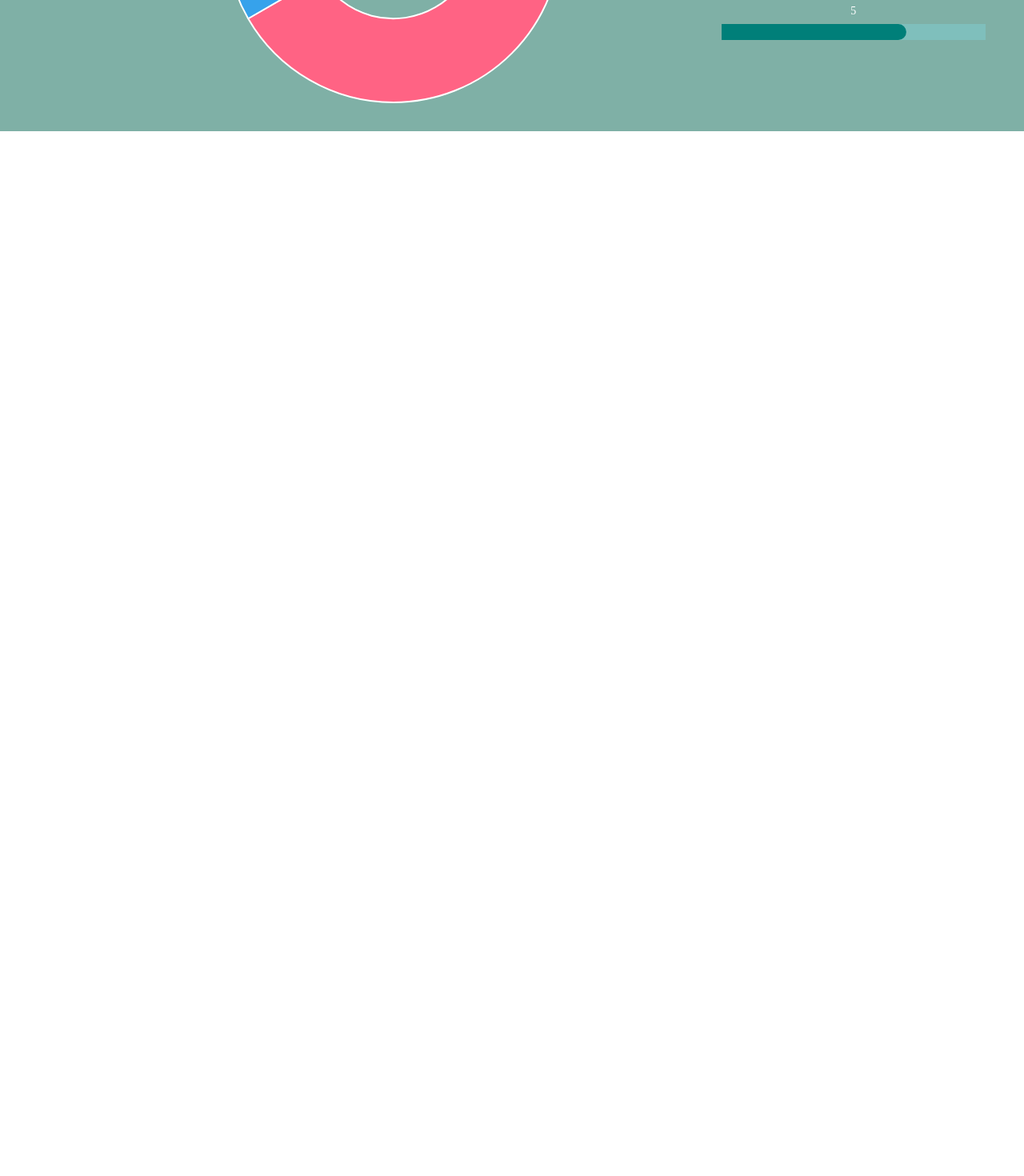
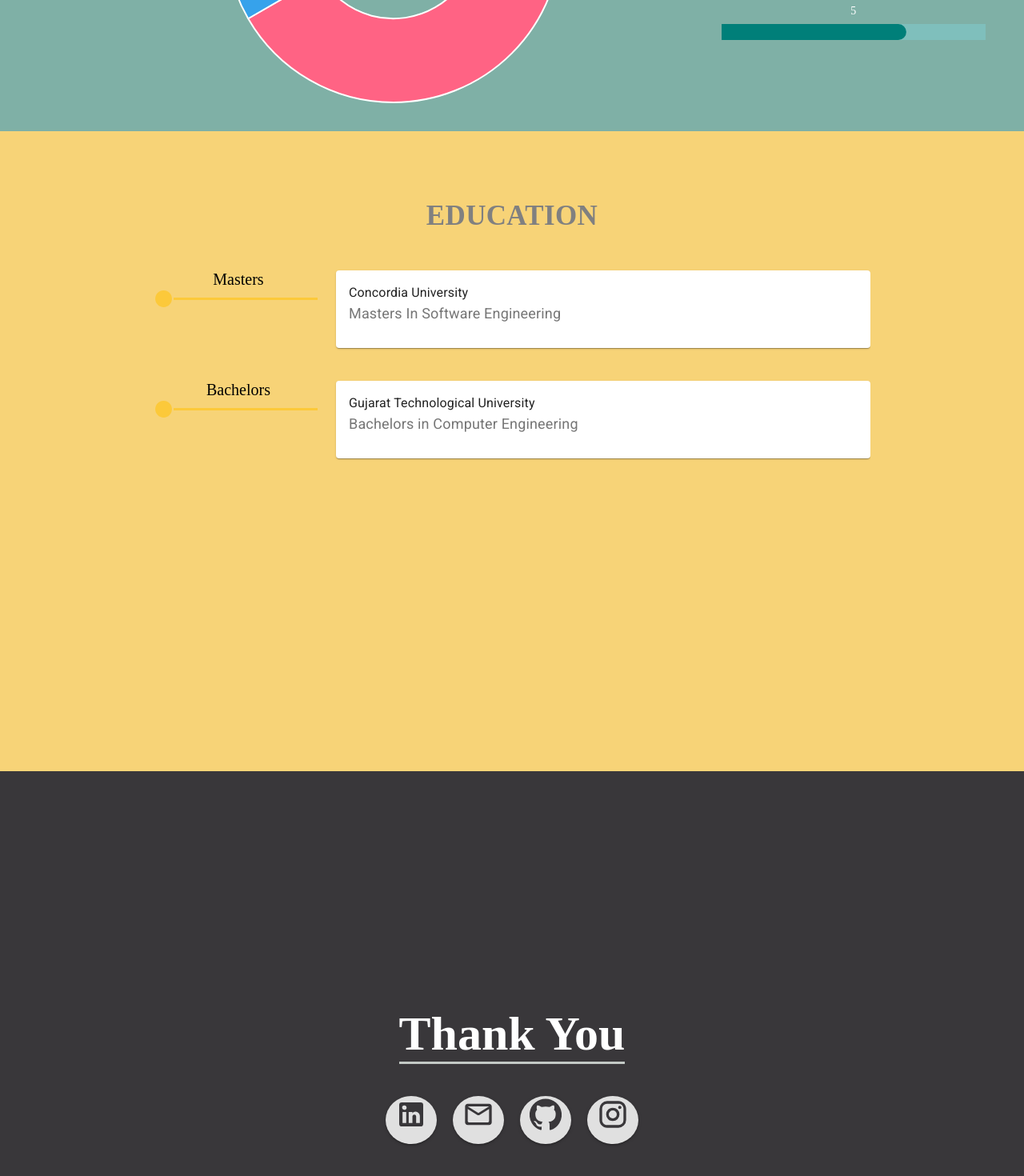
Before and after one commit to arunipatel06/portfolio, a React (Create React App) app in the folder my-portfolio/: page / in a window 1280 px wide. Shown: the part 1506-2976 px from the top of the page at 80% size. Before the commit the page ends 1670 px from the top, so only its background shows below. Built offline with nearby package versions, Linux system fonts and the light colour scheme.

Commit message:
Route education component

```diff
--- a/my-portfolio/src/HomePage.js
+++ b/my-portfolio/src/HomePage.js
@@ -6,6 +6,8 @@ import Background from "./assests/homeImage.jpg";
 import "typeface-roboto";
 import './HomePage.css';
 import Skills from "./Skills";
+import Contact from "./Contact";
+import Education from "./Education";
 
 
 const useStyles = makeStyles(theme => ({
@@ -66,6 +68,8 @@ const HomePage = props => {
 
     {/* <div><NewNavbar /></div> */}
     <div><Skills /></div>
+    <div style={{display:'flex', justifyContent:"center", height:'100vh', backgroundColor:"#f7d377"}}><Education /></div>
+    <div><Contact /></div>
     </div>
   );
 
```
